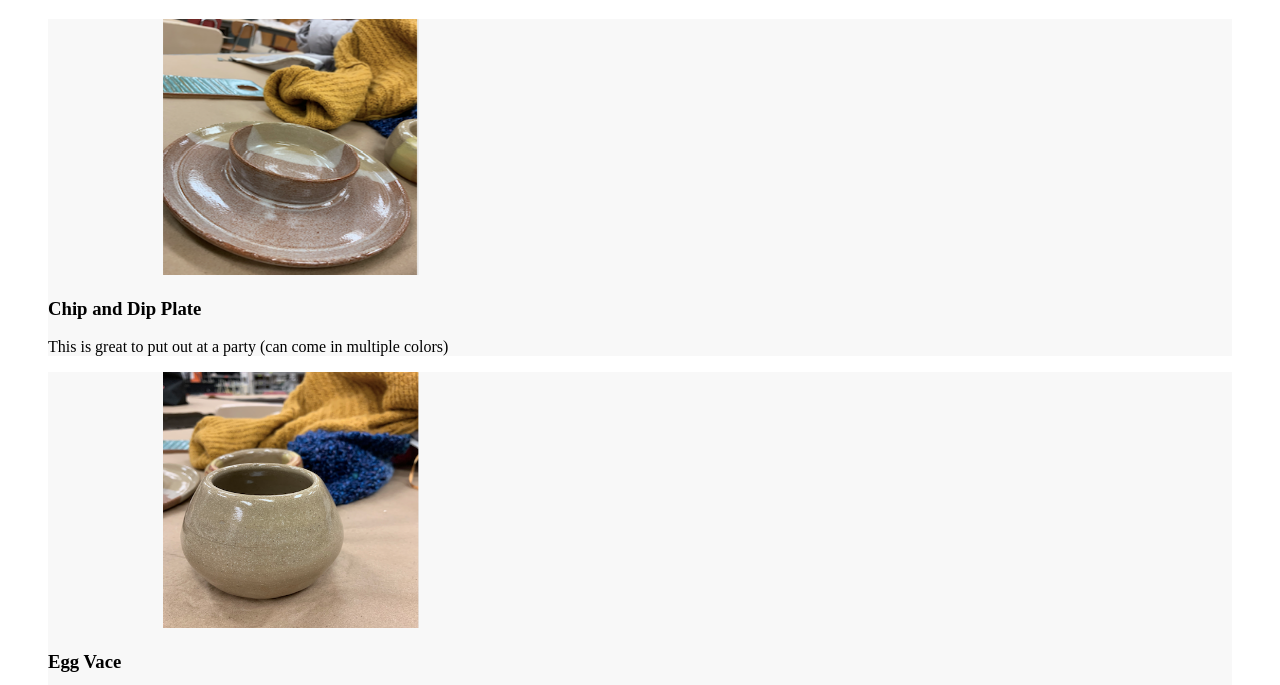
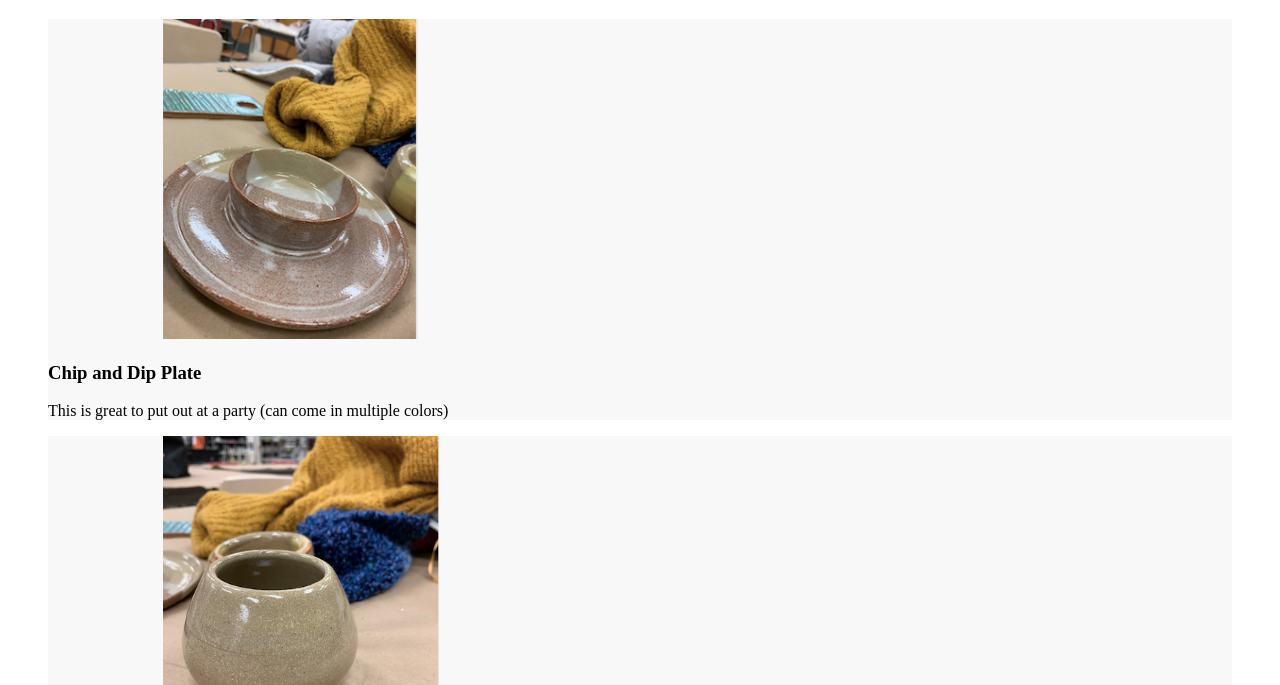
Before and after one commit to Msherlick15/claying_around, a plain HTML site: page other.html in a window 1280 px wide. Shown: the part 115-800 px from the top of the page. Drawn offline with Linux system fonts and the light colour scheme.

Commit message:
remove width from other

```diff
--- a/other.html
+++ b/other.html
@@ -37,8 +37,7 @@ figure {
 }
 figure > img {
     padding-left: 9vw;
-    width: 20vw;
-    height: 20vw;
+    height: 25vw;
 }
 figcaption > h2 {
     text-align: center;
```
